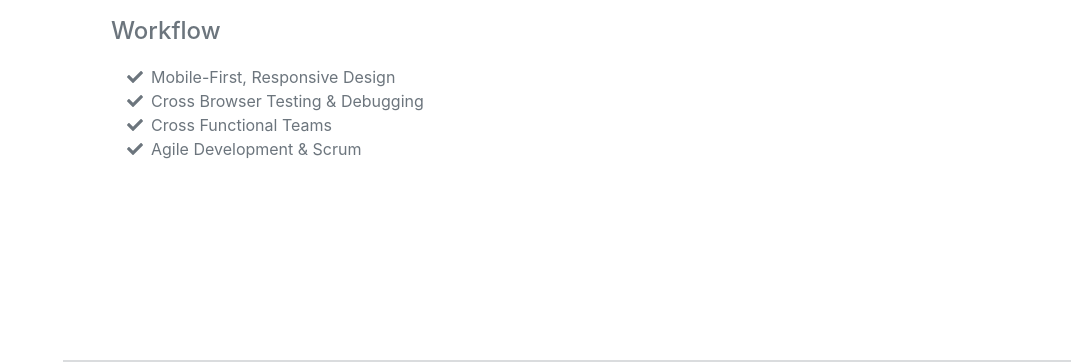
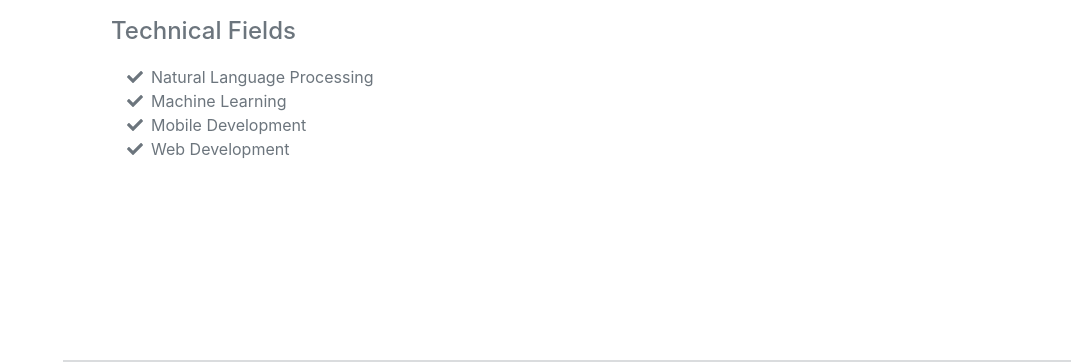
Before and after one commit to HimashiRathnayake/HimashiRathnayake.github.io, a plain HTML site: page index.html in a window 1280 px wide. Shown: the part 3320-3682 px from the top of the page, without its empty margins (209-1280 px from the left). Drawn offline with nearby package versions, Linux system fonts and the light colour scheme; a web font is replaced by a local one.

Commit message:
Update index.html

```diff
--- a/index.html
+++ b/index.html
@@ -139,23 +139,23 @@
                         <li class="list-inline-item"><i class="fab fa-grunt"></i></li>
                         <li class="list-inline-item"><i class="fab fa-npm"></i></li>
                     </ul>
-                    <div class="subheading mb-3">Workflow</div>
+                    <div class="subheading mb-3">Technical Fields</div>
                     <ul class="fa-ul mb-0">
                         <li>
                             <span class="fa-li"><i class="fas fa-check"></i></span>
-                            Mobile-First, Responsive Design
+                            Natural Language Processing
                         </li>
                         <li>
                             <span class="fa-li"><i class="fas fa-check"></i></span>
-                            Cross Browser Testing & Debugging
+                            Machine Learning
                         </li>
                         <li>
                             <span class="fa-li"><i class="fas fa-check"></i></span>
-                            Cross Functional Teams
+                            Mobile Development
                         </li>
                         <li>
                             <span class="fa-li"><i class="fas fa-check"></i></span>
-                            Agile Development & Scrum
+                            Web Development
                         </li>
                     </ul>
                 </div>
```
